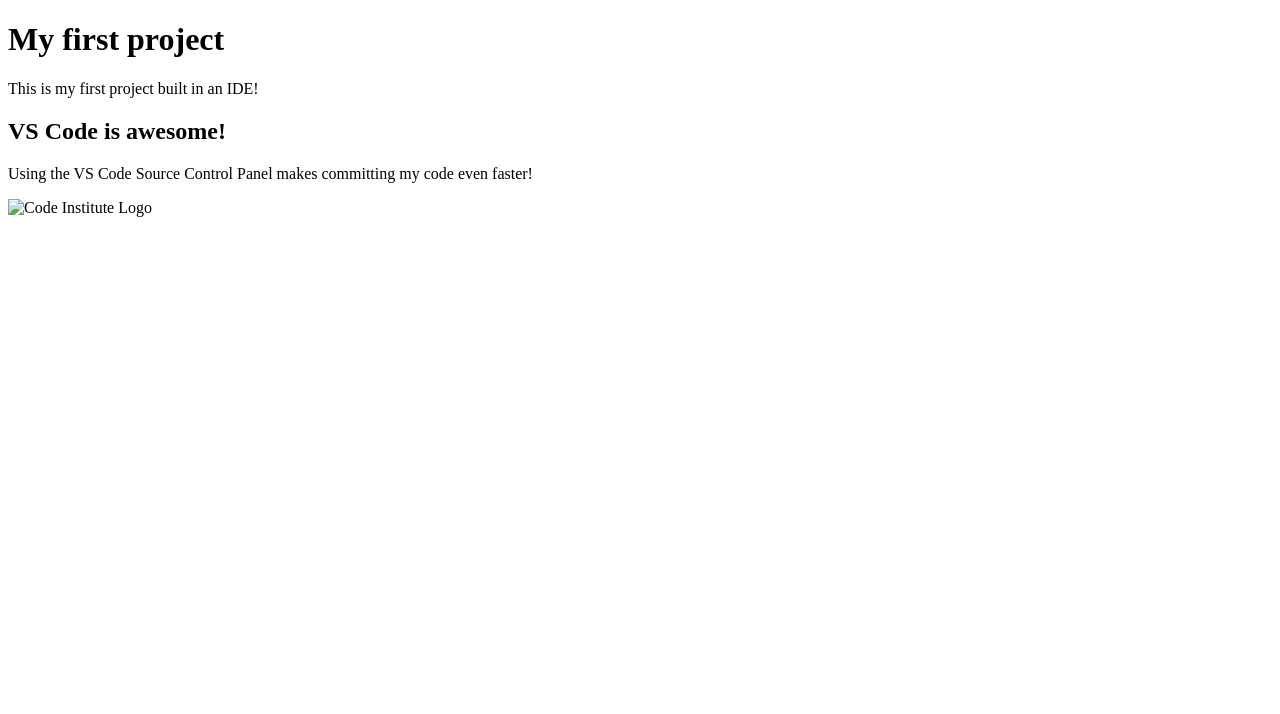
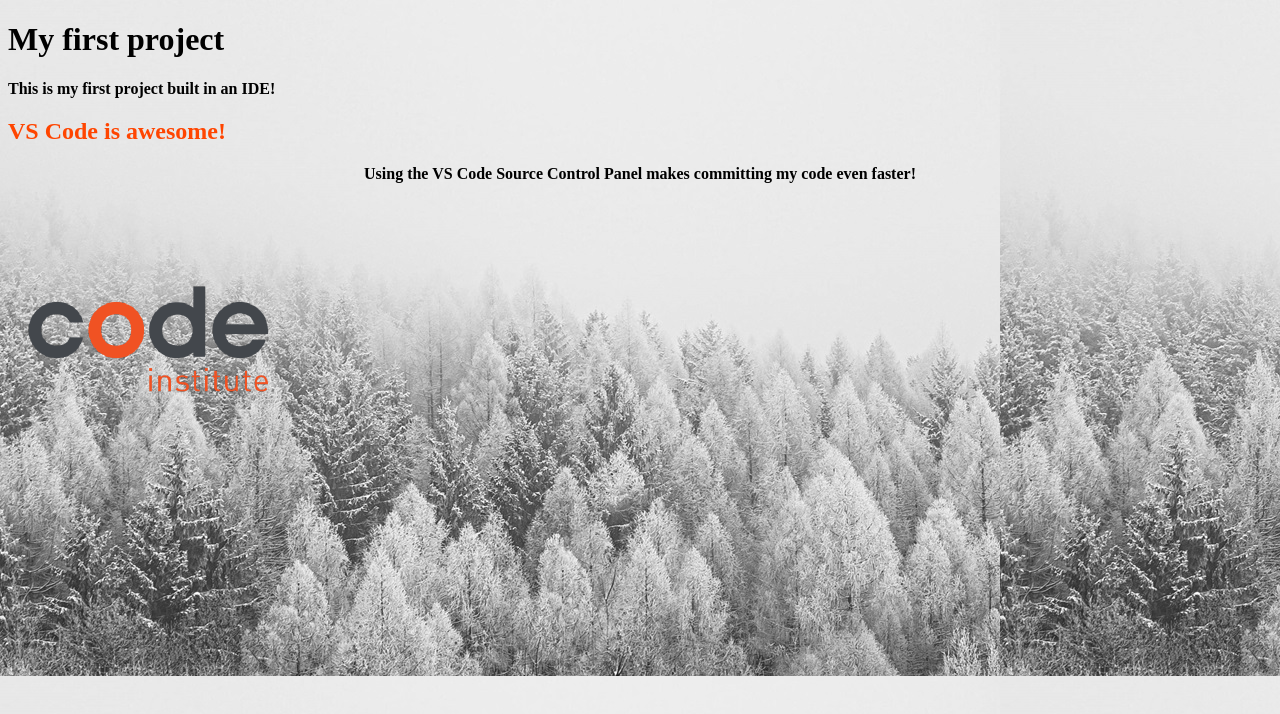
Before and after one commit to PedroS-Studies/my-first-project, a plain HTML site: page index.html in a window 1280 px wide. Drawn offline with Linux system fonts and the light colour scheme; the site is published under a folder, as on GitHub Pages, so addresses that start at the root find nothing.

Commit message:
Change the path of stylesheet and image source to relative.

```diff
--- a/index.html
+++ b/index.html
@@ -4,13 +4,13 @@
     <meta charset="UTF-8" />
     <meta name="viewport" content="width=device-width, initial-scale=1.0" />
     <title>My first project</title>
-    <link rel="stylesheet" href="/assets/css/styles.css" />
+    <link rel="stylesheet" href="assets/css/styles.css" />
   </head>
   <body>
     <h1>My first project</h1>
     <p>This is my first project built in an IDE!</p>
     <h2>VS Code is awesome!</h2>
     <p class="text-center">Using the VS Code Source Control Panel makes committing my code even faster!</p>
-    <img src="/assets/images/01-02-02_ci-logo.png" alt="Code Institute Logo" />
+    <img src="assets/images/01-02-02_ci-logo.png" alt="Code Institute Logo" />
   </body>
 </html>
```
